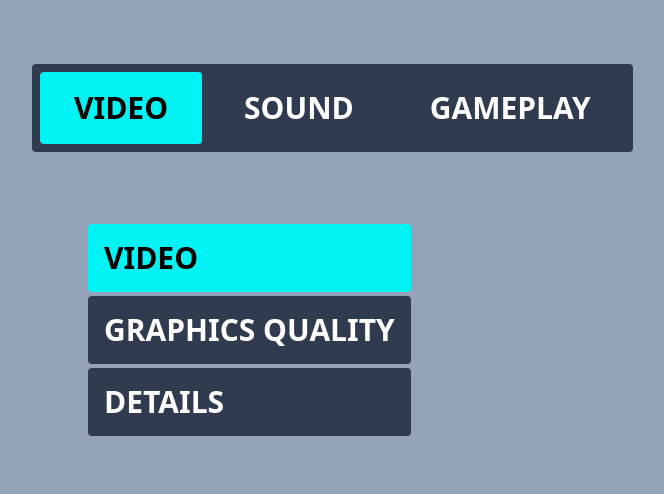
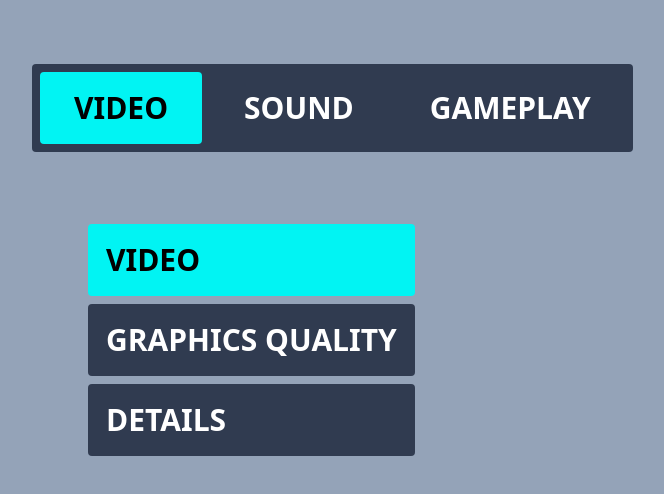
Before and after one commit to Marqasa/overwatch-settings, a SvelteKit app: page /video/video in a window 1280 px wide. Shown: the top 494 px of the page, without its empty margins (32-696 px from the left). Built offline with nearby package versions, Linux system fonts and the light colour scheme.

Commit message:
Add hover style to page buttons

```diff
--- a/src/routes/gameplay/+layout.svelte
+++ b/src/routes/gameplay/+layout.svelte
@@ -3,10 +3,10 @@
 </script>
 
 <section class="flex gap-14">
-	<nav class="flex flex-col gap-1 min-w-[18%]">
+	<nav class="flex flex-col gap-2 min-w-[18%]">
 		<a
 			href="/gameplay/general"
-			class="bg-[#303b50] p-4 rounded"
+			class="bg-[#303b50] p-4 rounded button"
 			class:active={$page.url.pathname.includes('/gameplay/general')}>General</a
 		>
 	</nav>
@@ -21,7 +21,15 @@
 		display: flex;
 		flex-direction: column;
 	}
-	.active {
+	.button {
+		border: 2px solid transparent;
+	}
+	.button:hover {
+		background-color: #35717c;
+		border: 2px solid #01f4f3;
+	}
+	.button.active {
+		border: 2px solid #01f4f3;
 		background-color: #01f4f3;
 		color: black;
 	}
--- a/src/routes/sound/+layout.svelte
+++ b/src/routes/sound/+layout.svelte
@@ -3,10 +3,10 @@
 </script>
 
 <section class="flex gap-14">
-	<nav class="flex flex-col gap-1 min-w-[18%]">
+	<nav class="flex flex-col gap-2 min-w-[18%]">
 		<a
 			href="/sound/general"
-			class="bg-[#303b50] p-4 rounded"
+			class="bg-[#303b50] p-4 rounded button"
 			class:active={$page.url.pathname.includes('/sound/general')}>General</a
 		>
 	</nav>
@@ -21,7 +21,15 @@
 		display: flex;
 		flex-direction: column;
 	}
-	.active {
+	.button {
+		border: 2px solid transparent;
+	}
+	.button:hover {
+		background-color: #35717c;
+		border: 2px solid #01f4f3;
+	}
+	.button.active {
+		border: 2px solid #01f4f3;
 		background-color: #01f4f3;
 		color: black;
 	}
--- a/src/routes/video/+layout.svelte
+++ b/src/routes/video/+layout.svelte
@@ -3,20 +3,20 @@
 </script>
 
 <section class="flex gap-14">
-	<nav class="flex flex-col gap-1 min-w-[18%]">
+	<nav class="flex flex-col gap-2 min-w-[18%]">
 		<a
 			href="/video/video"
-			class="bg-[#303b50] p-4 rounded"
+			class="bg-[#303b50] p-4 rounded button"
 			class:active={$page.url.pathname.includes('/video/video')}>Video</a
 		>
 		<a
 			href="/video/graphics-quality"
-			class="bg-[#303b50] p-4 rounded"
+			class="bg-[#303b50] p-4 rounded button"
 			class:active={$page.url.pathname.includes('/video/graphics-quality')}>Graphics Quality</a
 		>
 		<a
 			href="/video/details"
-			class="bg-[#303b50] p-4 rounded"
+			class="bg-[#303b50] p-4 rounded button"
 			class:active={$page.url.pathname.includes('/video/details')}>Details</a
 		>
 	</nav>
@@ -31,7 +31,15 @@
 		display: flex;
 		flex-direction: column;
 	}
-	.active {
+	.button {
+		border: 2px solid transparent;
+	}
+	.button:hover {
+		background-color: #35717c;
+		border: 2px solid #01f4f3;
+	}
+	.button.active {
+		border: 2px solid #01f4f3;
 		background-color: #01f4f3;
 		color: black;
 	}
```
